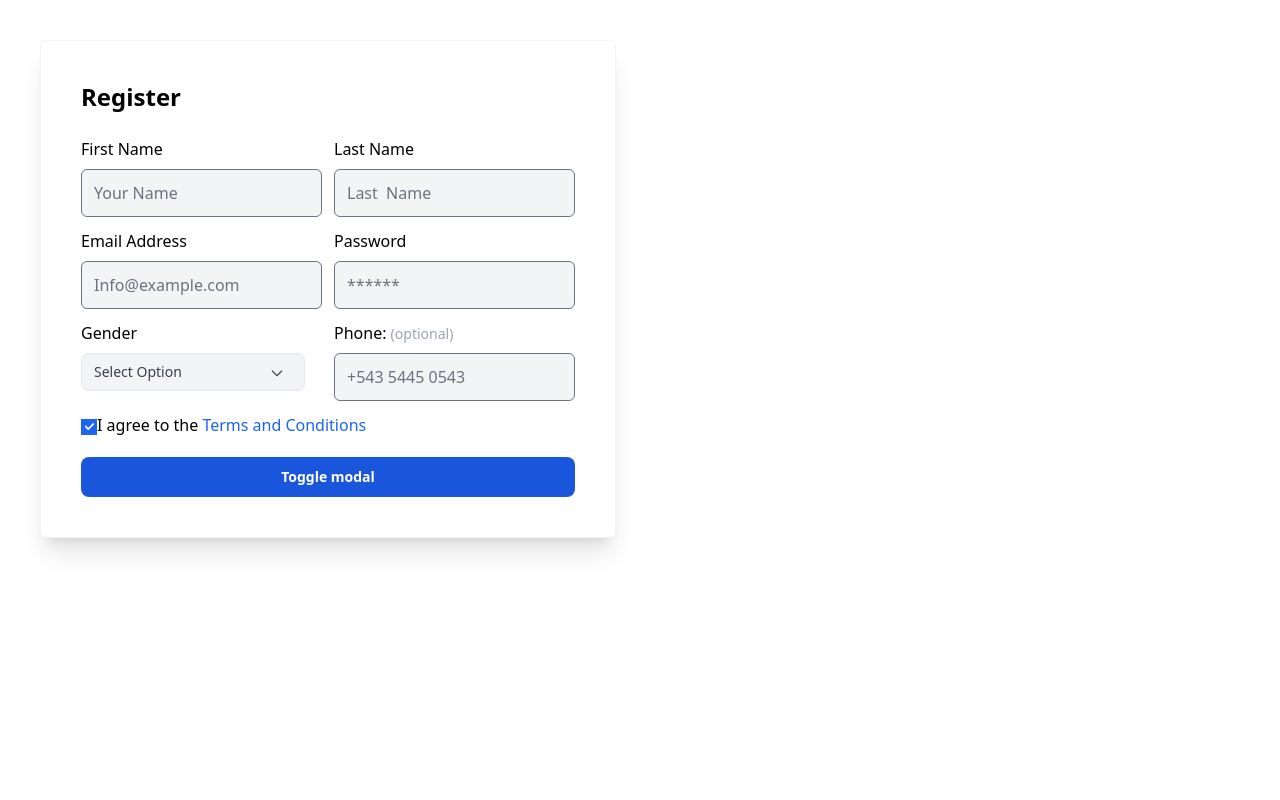
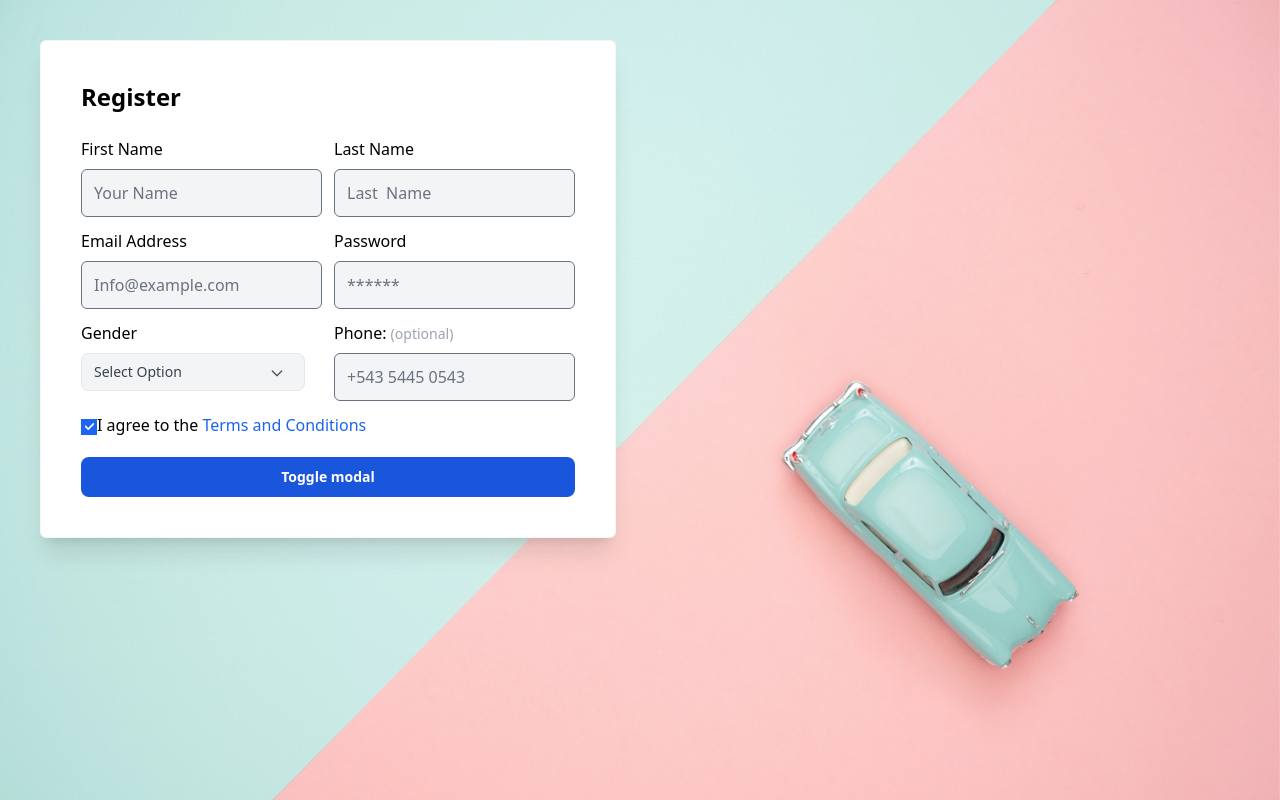
Before and after one commit to Guyvinay/WeCare, an Angular app in the folder Ng-Frontend/WeCare/: page /sign-up in a window 1280 px wide. Built offline with nearby package versions, Linux system fonts and the light colour scheme.

Commit message:
Register-form-page-rev

```diff
--- a/Ng-Frontend/WeCare/src/app/utility/sign-up/sign-up.component.html
+++ b/Ng-Frontend/WeCare/src/app/utility/sign-up/sign-up.component.html
@@ -1,3 +1,6 @@
+<div class="fixed top-0 left-0 right-0-z-10 w-full">
+    <img src="../../../assets/pictured/pexels-moose-photos-1037995.jpg" alt="">
+</div>
 <div class="lg:m-10 max-w-xl">
     <form
         class="relative border border-gray-100 space-y-3 max-w-screen-md mx-auto rounded-md bg-white p-6 shadow-xl lg:p-10">
```
Also changed, not shown: Ng-Frontend/WeCare/src/assets/pictured/pexels-moose-photos-1037995.jpg (added).
